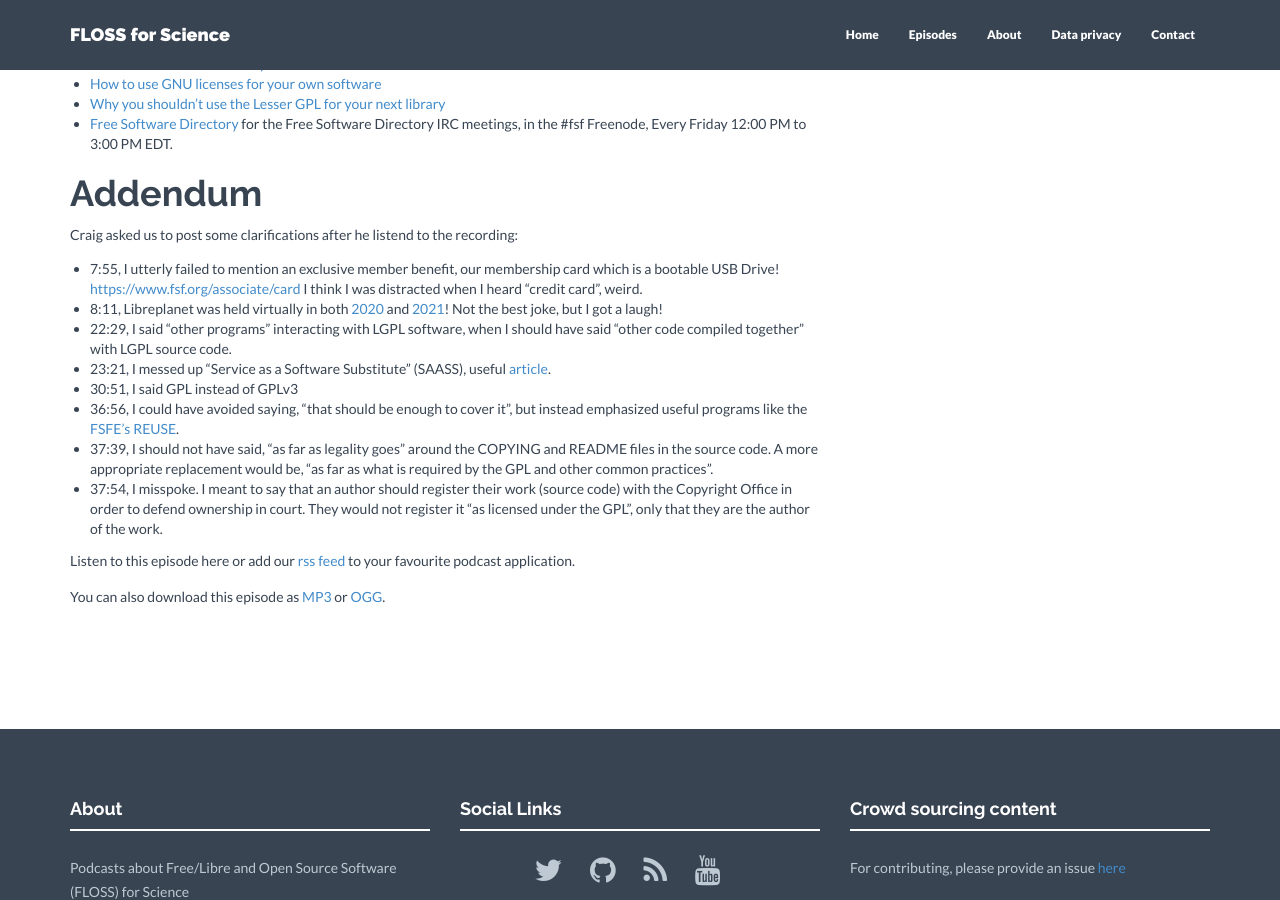
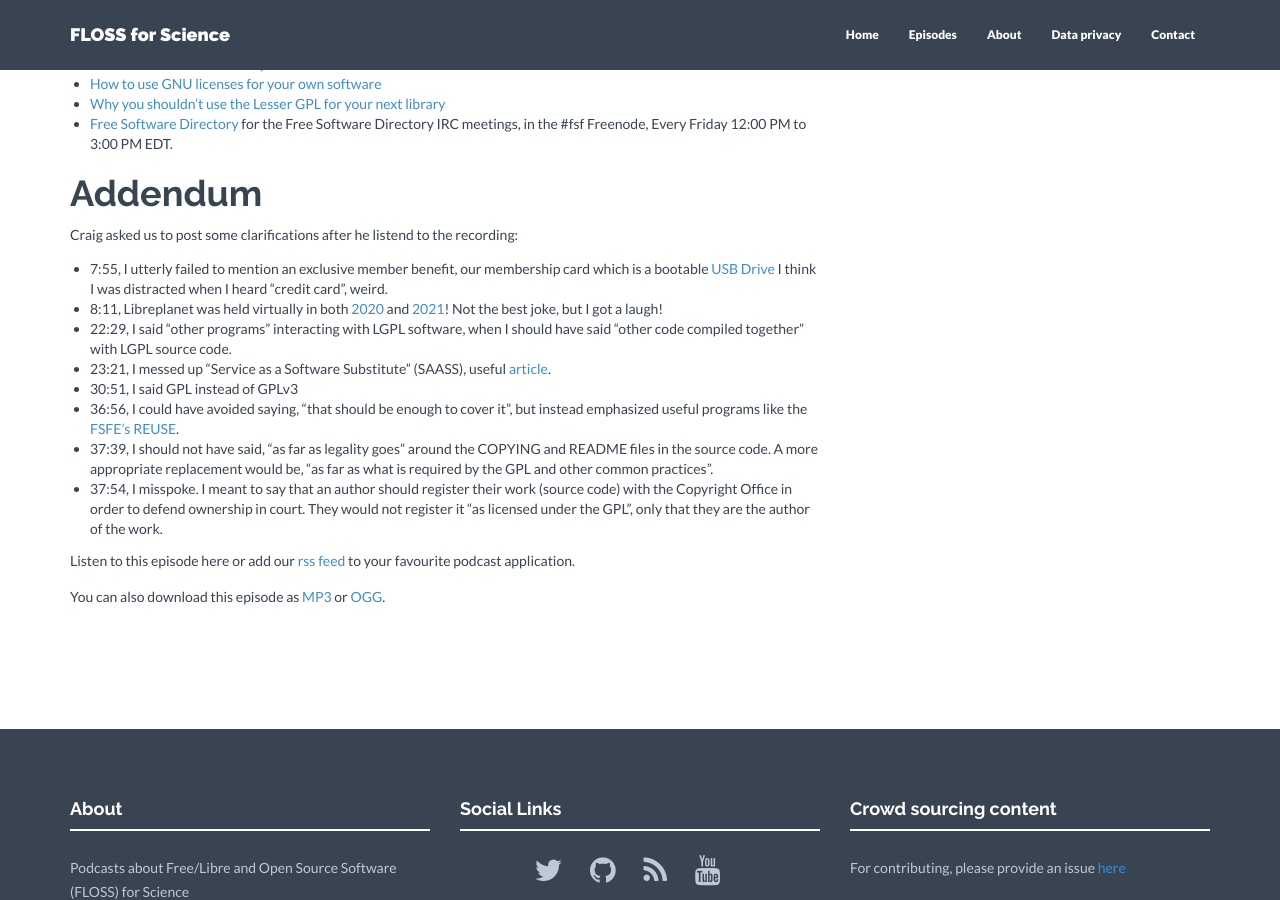
Before and after one commit to FLOSSforScience/FLOSSforScience.github.io, a Jekyll site: the page built from _posts/2020-10-01-season3-epsiode-5.markdown, in a window 1280 px wide and 900 px high, scrolled down 1912 px. Built offline with Jekyll 4.4.1, drawn with Linux system fonts in a browser that asks for light colours; nearby versions of some CDN libraries.

Commit message:
Update link

```diff
--- a/_posts/2020-10-01-season3-epsiode-5.markdown
+++ b/_posts/2020-10-01-season3-epsiode-5.markdown
@@ -92,7 +92,7 @@
 
 Craig asked us to post some clarifications after he listend to the recording:
 
-* 7:55, I utterly failed to mention an exclusive member benefit, our membership card which is a bootable USB Drive! <https://www.fsf.org/associate/card> I think I was distracted when I heard "credit card", weird.
+* 7:55, I utterly failed to mention an exclusive member benefit, our membership card which is a bootable [USB Drive](https://www.fsf.org/associate/card) I think I was distracted when I heard "credit card", weird.
 * 8:11, Libreplanet was held virtually in both [2020](https://libreplanet.org/2021/) and [2021](https://libreplanet.org/2021/)! Not the best joke, but I got a laugh!
 * 22:29, I said "other programs" interacting with LGPL software, when I should have said "other code compiled together" with LGPL source code.
 * 23:21, I messed up "Service as a Software Substitute" (SAASS), useful [article](https://www.gnu.org/philosophy/who-does-that-server-really-serve.en.html).
```
